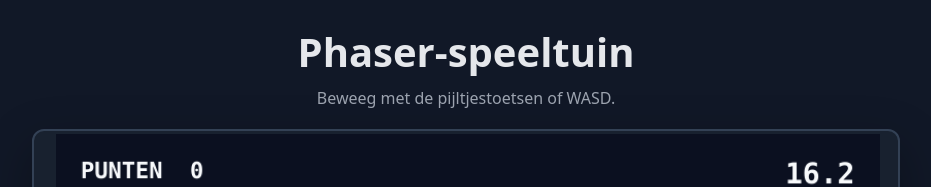
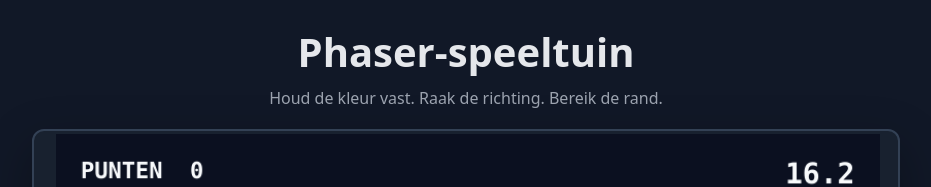
Before and after one commit to HGRKzkzk/phaser-speeltuin, a website built with Vite: page index.html in a window 1280 px wide. Shown: the top 187 px of the page, without its empty margins (174-1105 px from the left). Built offline with nearby package versions, Linux system fonts and the light colour scheme; animation ran at ten frames a second.

Commit message:
Update game instructions

```diff
--- a/index.html
+++ b/index.html
@@ -9,7 +9,7 @@
   <body>
     <main>
       <h1>Phaser-speeltuin</h1>
-      <p>Beweeg met de pijltjestoetsen of WASD.</p>
+      <p>Houd de kleur vast. Raak de richting. Bereik de rand.</p>
       <div id="game"></div>
     </main>
     <script type="module" src="/src/main.ts"></script>
```
